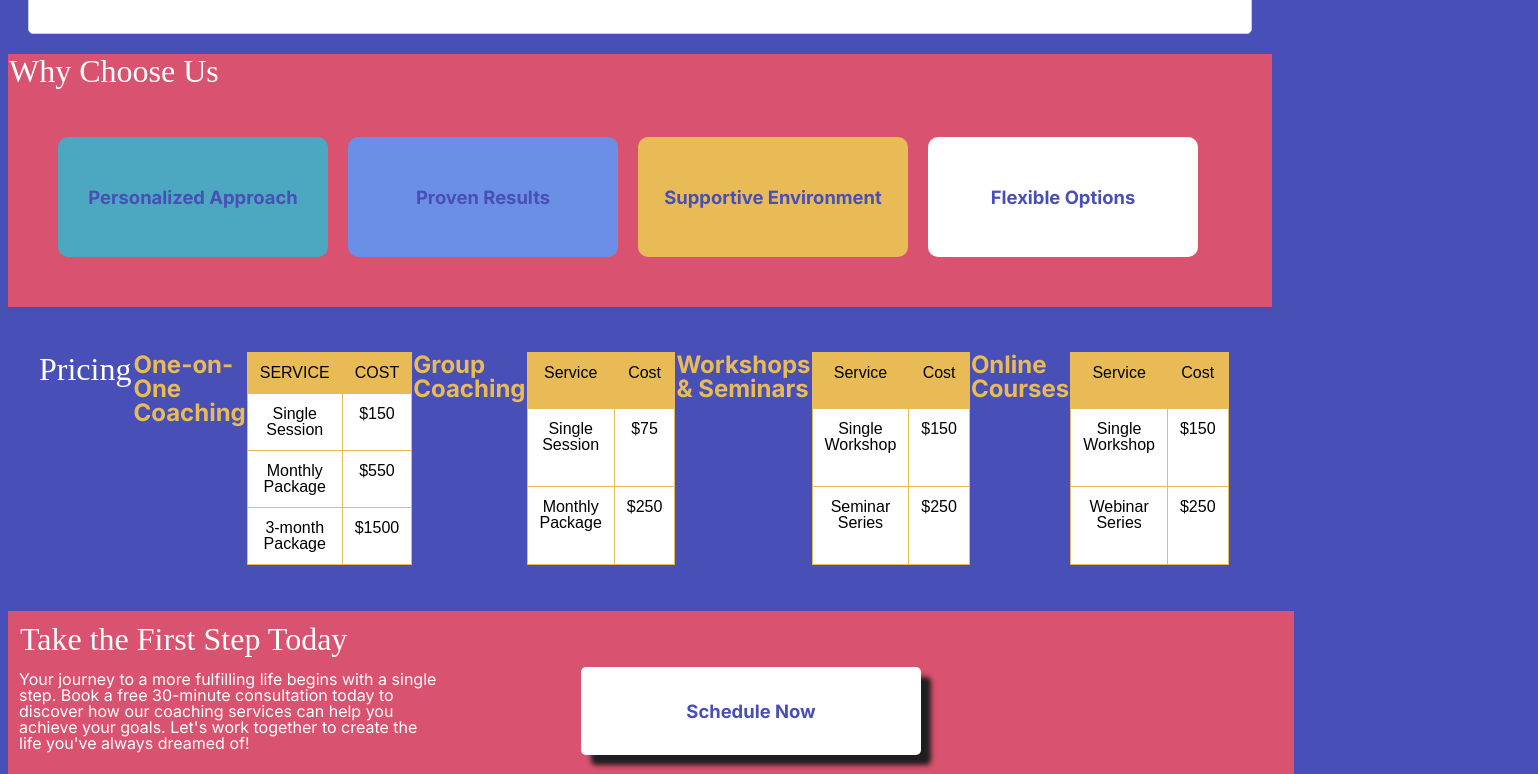
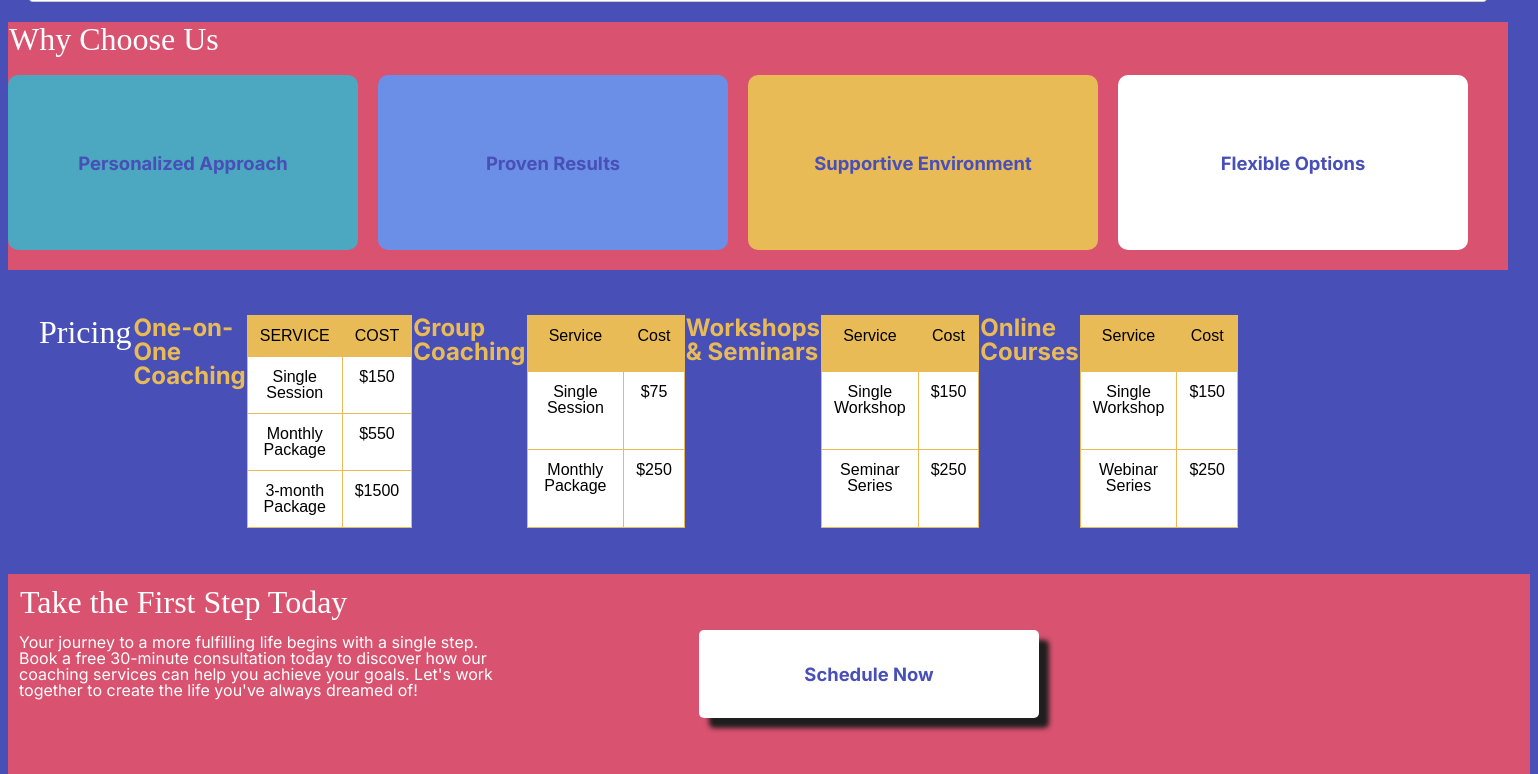
Before and after one commit to mflore69/path, a plain HTML site: page index.html in a window 1280 px wide. Shown: the part 2632-3406 px from the top of the page, 1538 px wide, since content can reach past the window. Drawn offline with Linux system fonts and the light colour scheme; a web font is replaced by a local one.

Commit message:
Update stylespath.css

```diff
--- a/stylespath.css
+++ b/stylespath.css
@@ -490,5 +490,55 @@ img {
 	  width:150px;
   }
 
+  .why-choose-us{
+  margin: 20px auto;
+  width:1500px;
+  height:175px;
+  display:grid;
+  grid-template-columns: 350px 350px 350px 350px;
+  grid-row: auto auto;
+  grid-column-gap: 20px;
+  grid-row-gap: 20px;
+  }
+ .smallbox1{
+    padding:20px;
+    border-radius:10px;
+    background-color:#4CA7C0;
+    color:#fff;
+    display:flex;
+    align-items:center;
+    justify-content:center;
+    text-align:center;
+  }
+  .smallbox2{
+    padding:20px;
+    border-radius:10px;
+    background-color: #6B8FE7;
+    color:#fff;
+    display:flex;
+    align-items:center;
+    justify-content:center;
+    text-align:center;
+  }
+  .smallbox3{
+    background-color: #E9BB57;
+    padding:20px;
+    border-radius:10px;
+    color:#fff;
+    display:flex;
+    align-items:center;
+    justify-content:center;
+    text-align:center;
+  }
+  .smallbox4{
+    background-color: #ffffff;
+    padding:20px;
+    border-radius:10px;
+    color:#fff;
+    display:flex;
+    align-items:center;
+    justify-content:center;
+    text-align:center;
+  }
 
   }
```
